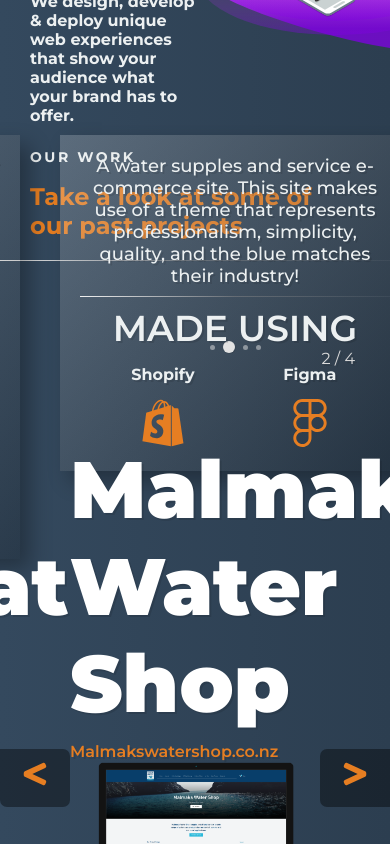
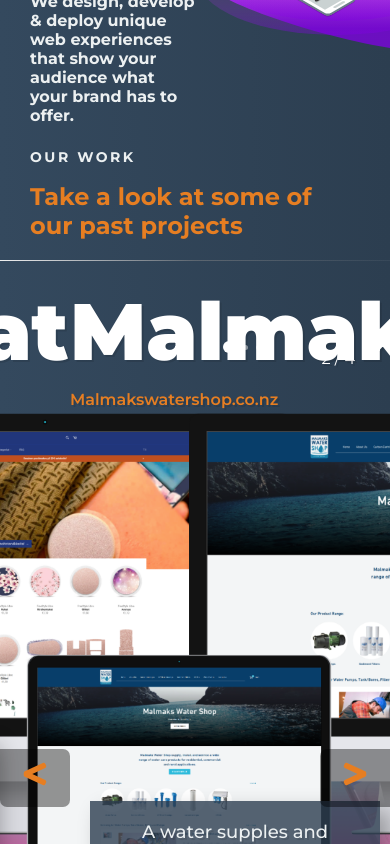
Before and after one commit to AaronRBetts/Web-design-agency, a React (Create React App) app: page / in a window 390 px wide. Shown: the part 1140-1984 px from the top of the page. Built offline with nearby package versions, Linux system fonts and the light colour scheme.

Commit message:
added responsiveness for project section

```diff
--- a/src/components/Showcase/Project/Project.scss
+++ b/src/components/Showcase/Project/Project.scss
@@ -48,18 +48,19 @@
         top: 0;
         right: 0;
         display: flex;
-        margin: 20px;
+        margin: 50px;
         width: 30%;
         height: auto;
 
         .info-card{
-            margin: 20px;
+            margin: 50px;
             z-index: 2;
             display: flex;
             flex-direction: column;
             text-align: center;
             align-items: center;
             margin: auto;
+            background: rgba(44, 62, 80,0.8);
 
             h5 {
                 margin: 10px;
@@ -128,10 +129,7 @@
 
         @media screen and (max-width: 1024px) {
             width: auto;
-        }
-
-        @media screen and (max-width: 500px) {
-            margin-top: -200px;
+            bottom: -50%;
         }
 
 
@@ -142,7 +140,7 @@
 
 
         .project-img {
-            width: 100vw;
+            height: 100vh;
             transform: translate(-10%, -5%);
         }
     }
```
